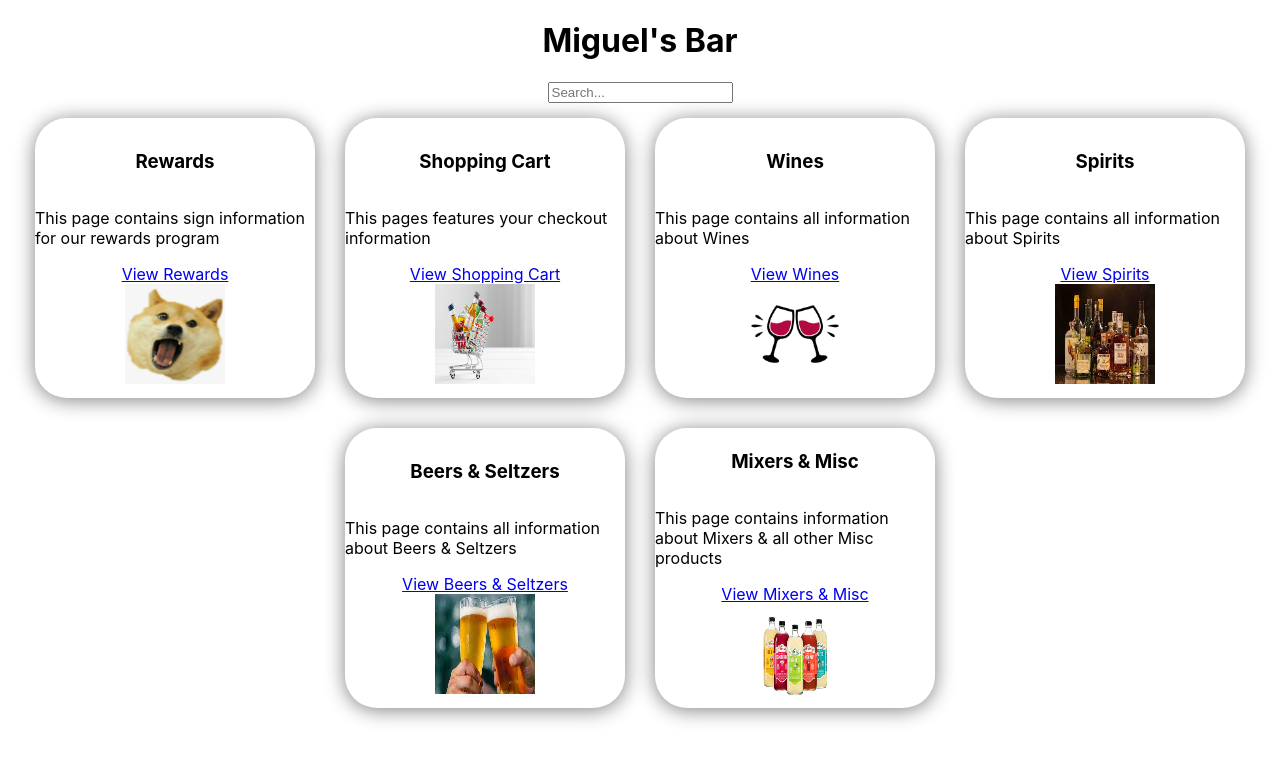
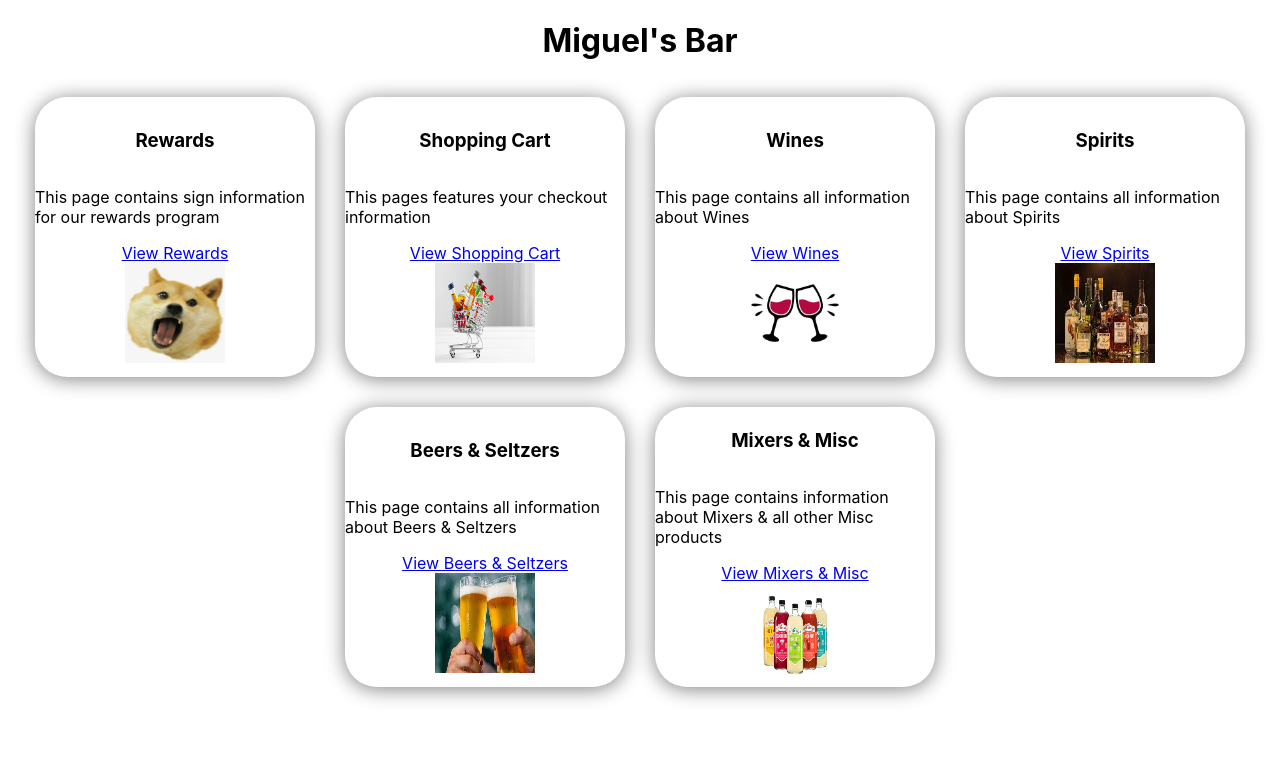
Before and after one commit to mteruel28/Capstone_BarApp, a React (Create React App) app in the folder newbar/: page / in a window 1280 px wide. Shown: the top 760 px of the page. Built offline with nearby package versions, Linux system fonts and the light colour scheme.

Commit message:
New changes to CSS

```diff
--- a/newbar/src/home.js
+++ b/newbar/src/home.js
@@ -9,9 +9,6 @@ function Home() {
             <div className="container">
                 <div class="item-1-header"> <h1>Miguel's Bar</h1></div>
             </div>
-            <div className="search-bar-container">
-                <input className="search-bar" placeholder="Search..." type="text"></input>
-            </div>
             <Cards/>
         </div>
     )
```
